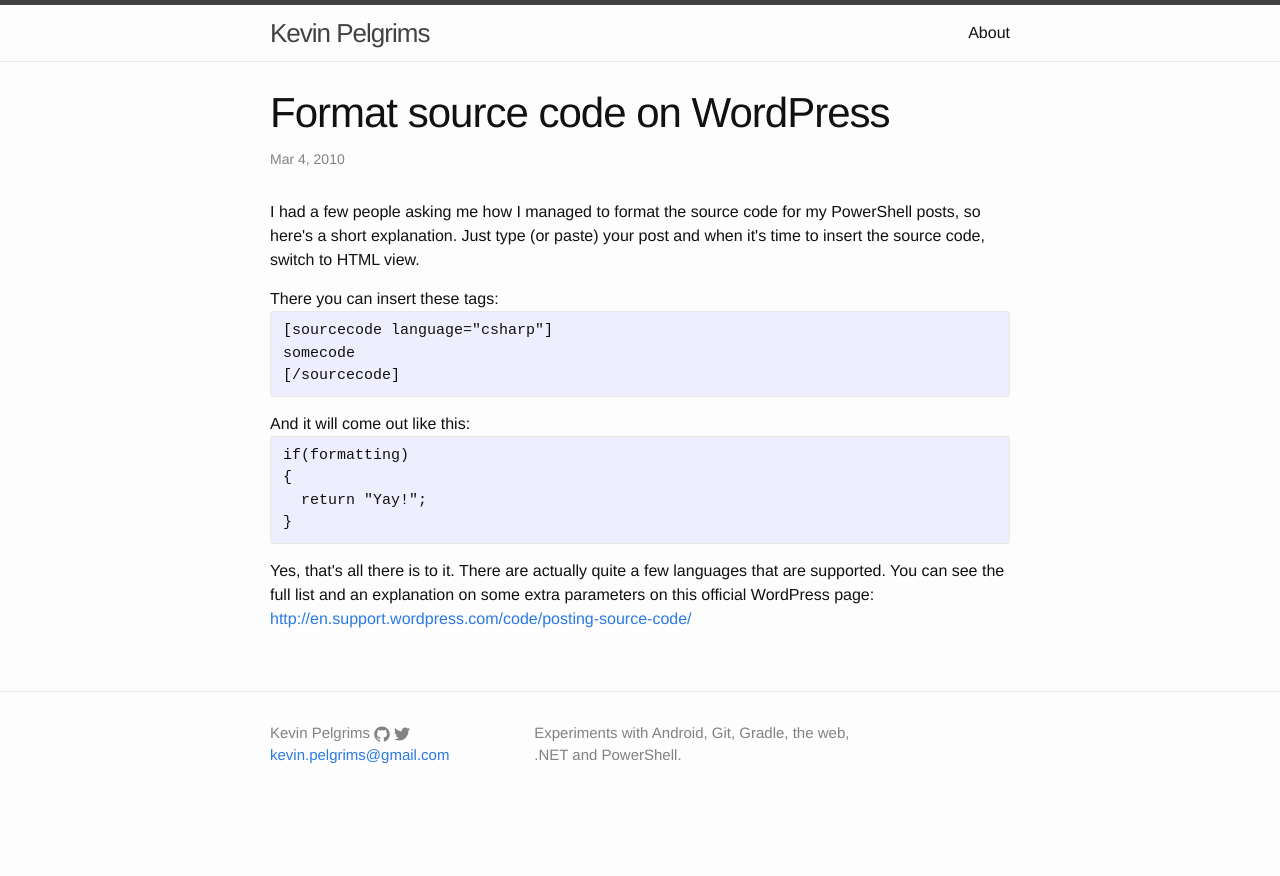
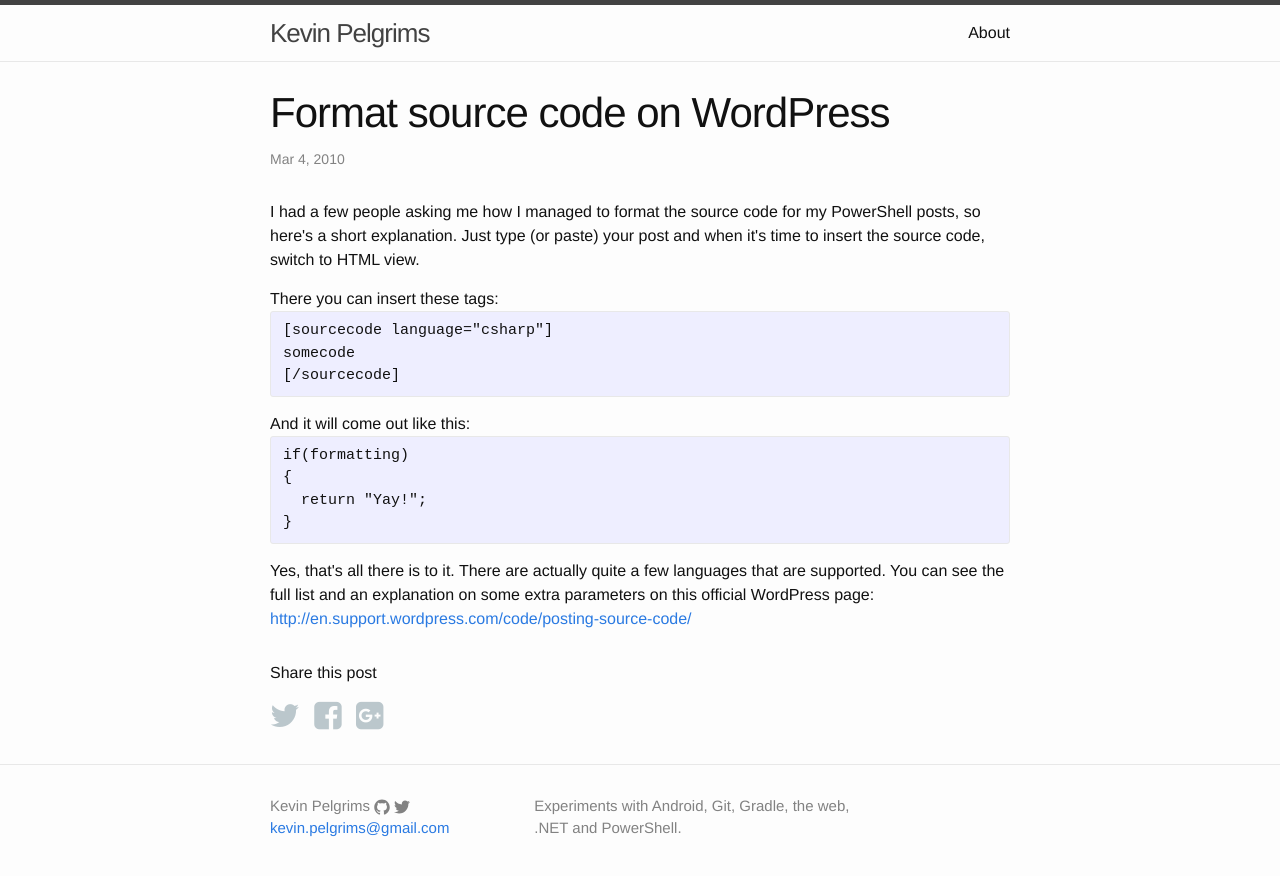
Before and after one commit to kevinpelgrims/blog, a Jekyll site: the page built from _posts/2010-03-04-format-source-code-on-wordpress.html, in a window 1280 px wide. Shown: the top 876 px of the page. Built offline with Jekyll 4.4.1, drawn with Linux system fonts in a browser that asks for light colours; nearby versions of some CDN libraries; comment, search, counter and statistics services are not loaded.

Commit message:
Add and style share buttons
Add Twitter, Facebook and G+, with a little help from FontAwesome.

```diff
--- a/_layouts/post.html
+++ b/_layouts/post.html
@@ -11,6 +11,19 @@
   <article class="post-content">
     {{ content }}
   </article>
+
+  <section id="share-group">
+    <p>Share this post</p>
+    <a href="https://twitter.com/share?text={{ page.title }}&amp;url={{ site.url }}{{ page.url }}" onclick="window.open(this.href, 'twitter-share', 'width=550,height=235');return false;">
+      {% icon fa-twitter fa-2x %}
+    </a>
+    <a href="https://www.facebook.com/sharer/sharer.php?u={{ site.url }}{{ page.url }}" onclick="window.open(this.href, 'facebook-share','width=580,height=296');return false;">
+      {% icon fa-facebook-square fa-2x %}
+    </a>
+    <a href="https://plus.google.com/share?url={{ site.url }}{{ page.url }}" onclick="window.open(this.href, 'google-plus-share', 'width=490,height=530');return false;">
+      {% icon fa-google-plus-square fa-2x %}
+    </a>
+  </section>
 
   {% if page.comments %}
   <div id="disqus_thread"></div>
--- /dev/null
+++ b/_sass/custom.scss
@@ -0,0 +1,12 @@
+.share-group a, .fa-twitter, .fa-facebook-square, .fa-google-plus-square {
+	display: inline-block;
+	margin-right: 10px;
+	color: $share-color;
+	transition: color 0.2s ease 0s;
+	text-decoration: none;
+
+	&:hover {
+		color: $share-color-dark;
+		text-decoration: none;
+	}
+}
--- a/css/main.scss
+++ b/css/main.scss
@@ -27,6 +27,10 @@
 $on-palm:          600px;
 $on-laptop:        800px;
 
+// Custom variables
+$share-color:      #bbc7cc;
+$share-color-dark: #50585d;
+
 
 
 // Using media queries with like this:
@@ -48,5 +52,6 @@
 @import
         "base",
         "layout",
+        "custom",
         "syntax-highlighting"
 ;
```
